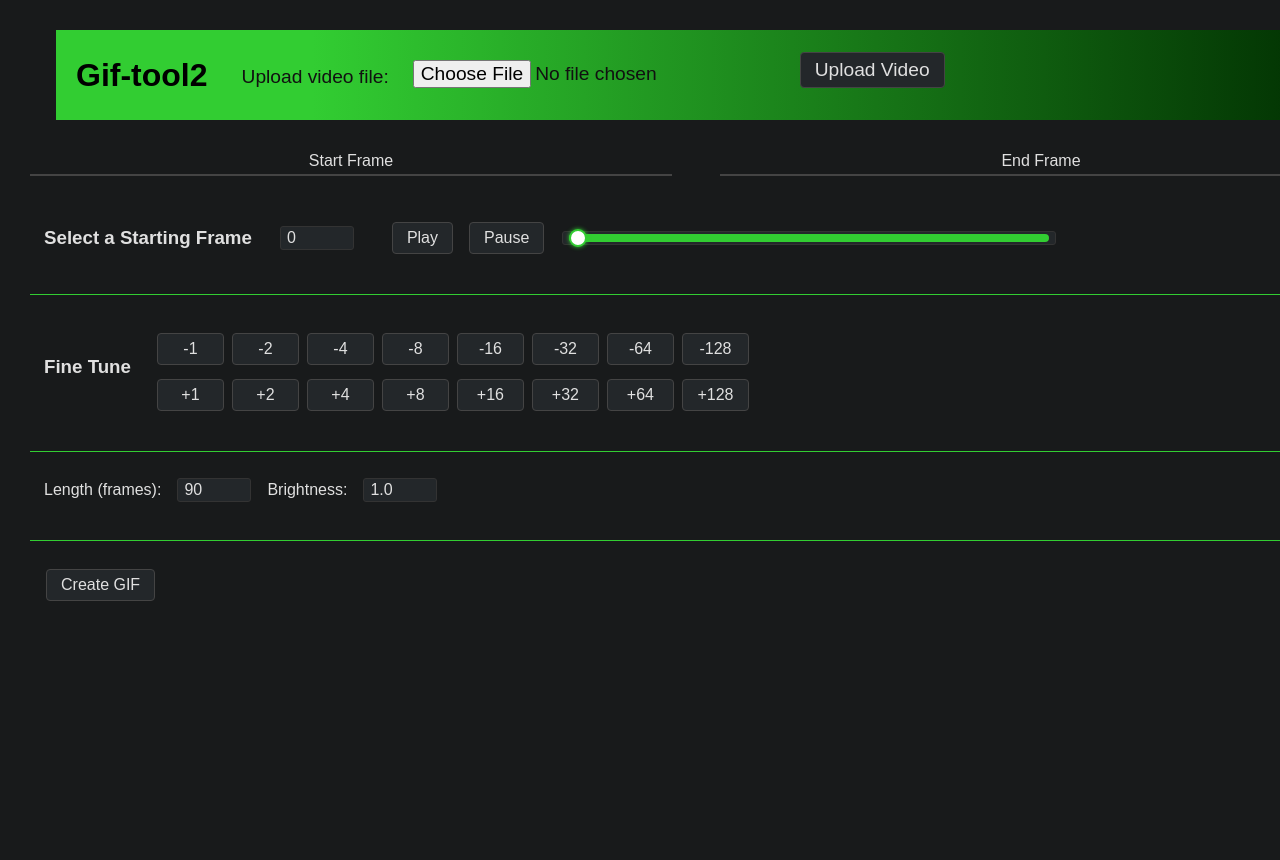
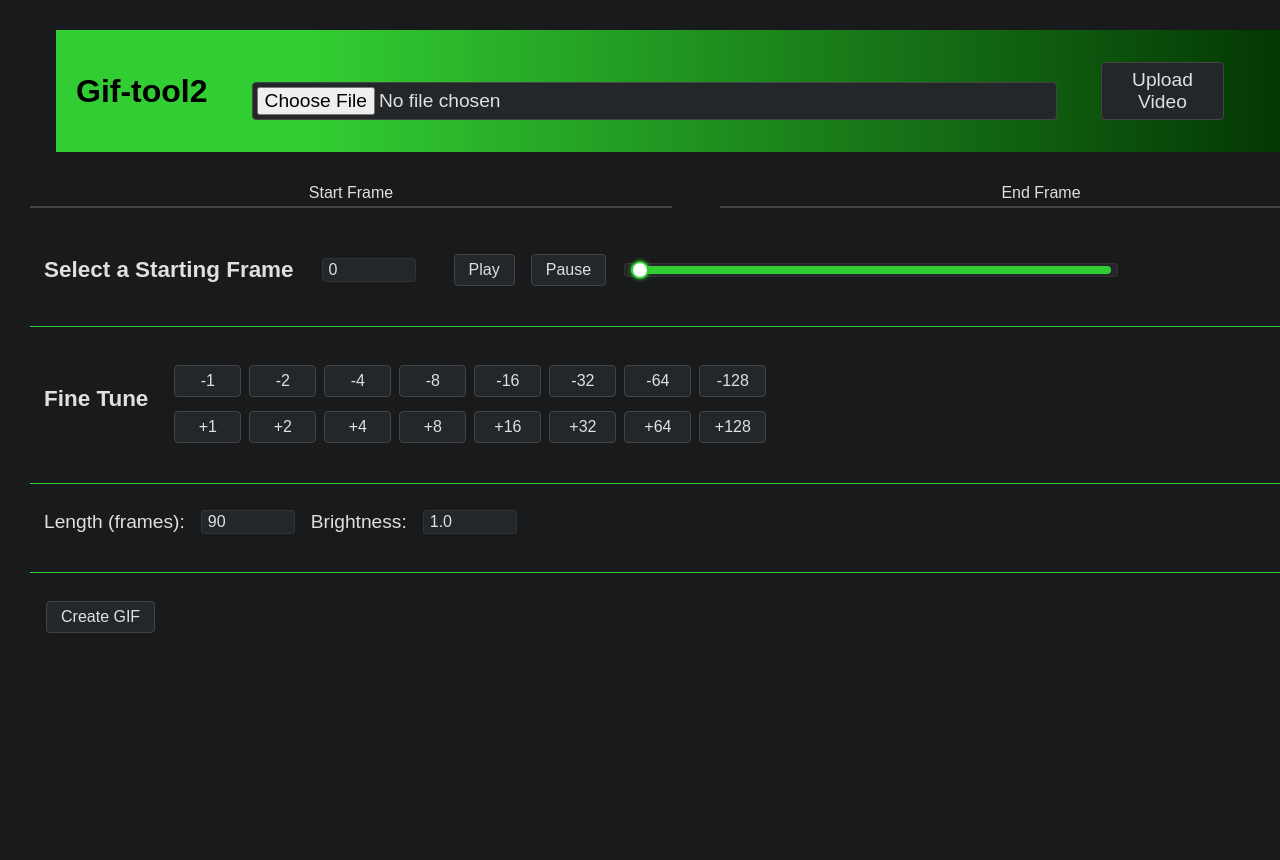
Before and after one commit to michaeldini/giftool2, a Flask app: page / in a window 1280 px wide; the page is wider, and only the part inside the window is pictured. Run offline with Flask 3, Linux system fonts and the light colour scheme.

Commit message:
Update styles in CSS for improved layout and user experience; modify HTML form for better accessibility; bump version to 0.14.0 in uv.lock

```diff
--- a/src/giftool2/static/style.css
+++ b/src/giftool2/static/style.css
@@ -39,8 +39,9 @@ nav h1 {
 }
 
 nav button {
-    margin: 0;
     font-size: 1em;
+    margin: 10px 10px;
+
 }
 
 .main-container {
@@ -180,6 +181,7 @@ button:hover {
     color: #fff;
 }
 
+
 input[type="number"],
 input[type="range"] {
     margin: 0 4px;
@@ -189,6 +191,10 @@ input[type="range"] {
     padding: 2px 6px;
     background: #23272a;
     color: #e0e0e0;
+}
+
+input[type="number"] {
+    width: 80px;
 }
 
 input[type="range"] {
@@ -265,11 +271,24 @@ input[type="range"]:focus {
     gap: 24px;
     color: #111;
     font-size: 1.2em;
+    width: 80%;
+
 }
 
 #uploadForm label,
 #uploadForm input[type="file"] {
     font-size: 1em;
+    width: 100%;
+}
+
+#videoFile {
+    width: fit-content;
+    margin: 10px 10px;
+    padding: 4px;
+    border: 1px solid #444;
+    background: #23272a;
+    color: #e0e0e0;
+    border-radius: 4px;
 }
 
 #frame,
@@ -297,3 +316,7 @@ input[type="range"]:focus {
     border: 1px solid limegreen;
     font-size: 1.2em;
 }
+
+span {
+    font-size: 1.2em;
+}
--- a/src/giftool2/templates/index.html
+++ b/src/giftool2/templates/index.html
@@ -8,9 +8,8 @@
 <nav>
     <div class="nav-container">
         <h1>Gif-tool2</h1>
-        <form id="uploadForm" method="post" enctype="multipart/form-data" action="/upload_video"
-            style="margin-bottom:20px;">
-            <label for="videoFile">Upload video file:</label>
+        <form id="uploadForm" method="post" enctype="multipart/form-data" action="/upload_video">
+            <!-- <label for="videoFile">Upload video file:</label> -->
             <input type="file" id="videoFile" name="videoFile" accept="video/*" required />
             <button type="submit">Upload Video</button>
         </form>
@@ -35,7 +34,7 @@
             <span style="display: inline-block; vertical-align: middle; margin-right: 12px;">
                 <h3 style="display: inline; margin: 0;">Select a Starting Frame</h3>
             </span>
-            <input type="number" id="frameInput" value="0" step="1" min="0" style="width:60px" onchange="setFrame()" />
+            <input type="number" id="frameInput" value="0" step="1" min="0" onchange="setFrame()" />
             <span id="frameLabel"></span>
             <button id="playBtn" onclick="playFrames(); return false;">Play</button>
             <button id="pauseBtn" onclick="pauseFrames(); return false;">Pause</button>
@@ -73,9 +72,9 @@
         <span class="line-break"></span>
         <div class="extra-controls-row">
             <span>Length (frames):</span>
-            <input type="number" id="gifLength" value="90" min="1" step="1" style="width:60px;" />
+            <input type="number" id="gifLength" value="90" min="1" step="1" />
             <span>Brightness:</span>
-            <input type="number" id="brightnessInput" value="1.0" min="0.5" max="1.5" step="0.05" style="width:60px;" />
+            <input type="number" id="brightnessInput" value="1.0" min="0.5" max="1.5" step="0.05" />
         </div>
         <span class="line-break"></span>
 
```
Also changed, not shown: 1 other file.
